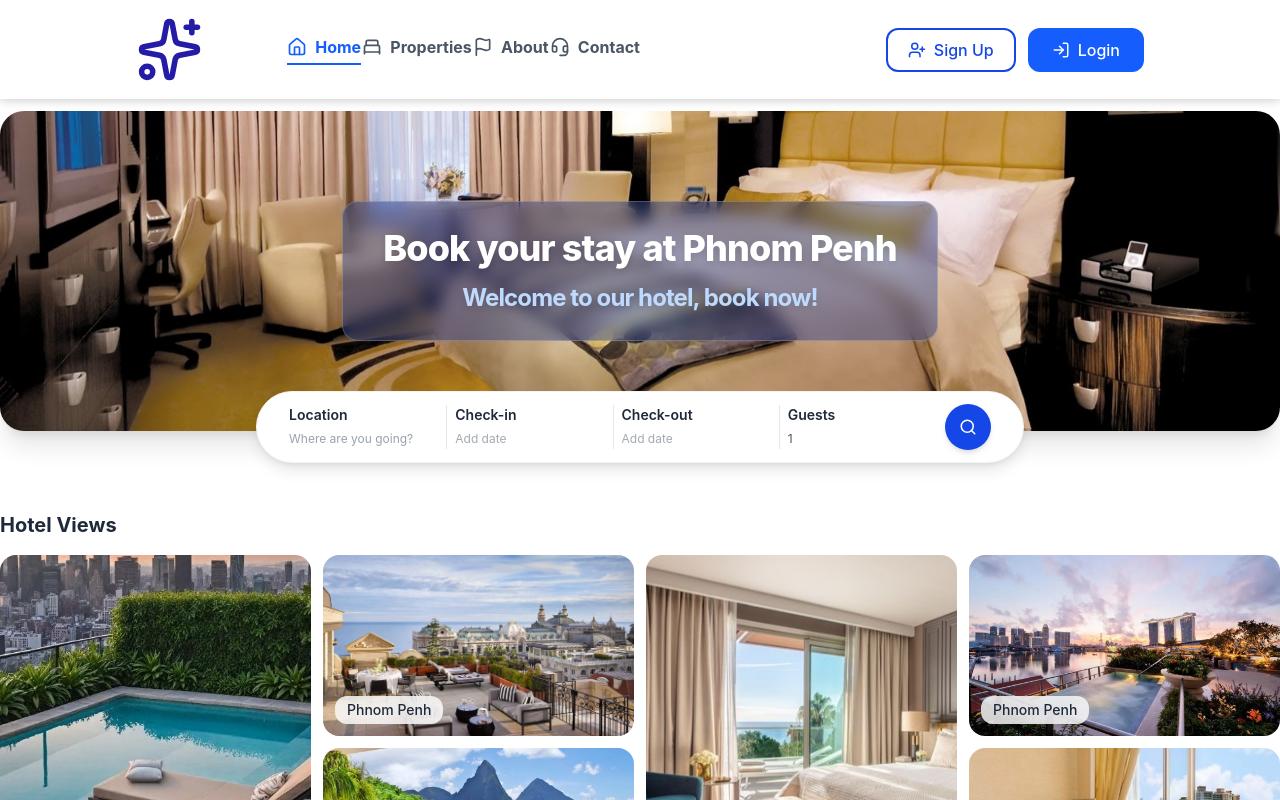
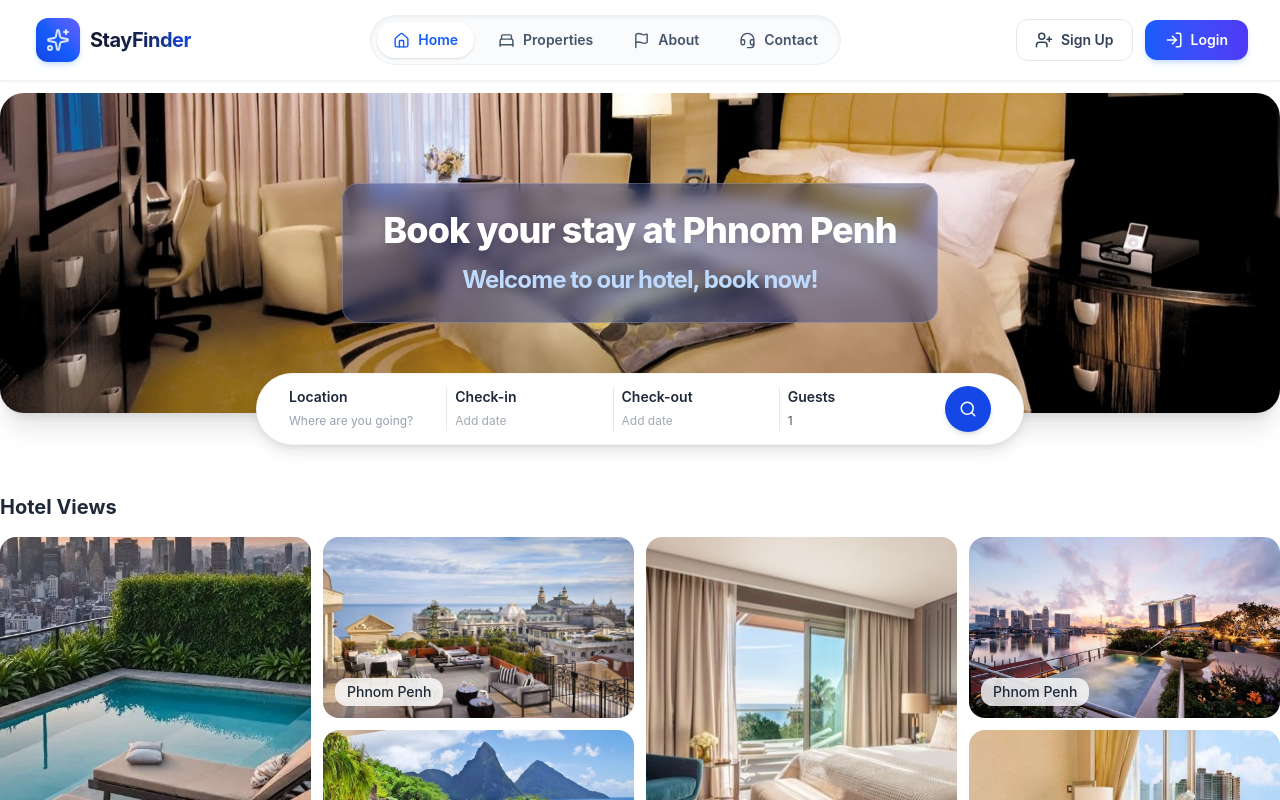
Before and after one commit to choemvannin2-hub/Hotel-System-Management-Frontend-React.js-Tailwindcss-, a React (Vite) app: page / in a window 1280 px wide. Shown: the top 800 px of the page. Built offline with nearby package versions, Linux system fonts and the light colour scheme.

Commit message:
MODIFY: redesign navbar style.

```diff
--- a/src/components/layouts/NavBar.jsx
+++ b/src/components/layouts/NavBar.jsx
@@ -32,7 +32,6 @@ const NavBar = () => {
     }
   ]
 
-
   const navigate = useNavigate();
   const location = useLocation();
 
@@ -57,15 +56,24 @@ const NavBar = () => {
   }
 
   return (
-    <main className='hidden md:grid md:grid-cols-[10%_55%_35%] lg:grid-cols-[15%_35%_50%] shadow-glow-gray px-12 xl:px-34 py-4 z-50'>
+    <header className="sticky top-0 z-50 w-full bg-white/80 backdrop-blur-md border-b border-slate-100 shadow-xs">
+      <main className="max-w-7xl mx-auto px-4 sm:px-6 lg:px-8 h-20 flex items-center justify-between gap-6">
 
         {/* LOGO */}
-      <Link to="/" className=''>
-        <Sparkles color="#241ba7" size={67} />
+        <Link
+          to="/"
+          className="flex items-center gap-2.5 shrink-0 group focus:outline-none focus-visible:ring-2 focus-visible:ring-blue-600 rounded-lg p-1"
+        >
+          <div className="flex items-center justify-center size-11 rounded-xl bg-linear-to-tr from-blue-700 via-blue-600 to-indigo-500 text-white shadow-md shadow-blue-500/20 group-hover:scale-105 transition-transform duration-200">
+            <Sparkles size={24} className="animate-pulse" />
+          </div>
+          <span className="text-xl font-bold tracking-tight bg-linear-to-r from-slate-900 via-blue-950 to-blue-700 bg-clip-text text-transparent">
+            StayFinder
+          </span>
         </Link>
 
         {/* NAVBAR */}
-      <nav className='flex justify-between items-center text-gray-900 font-bold'>
+        <nav className="hidden md:flex items-center gap-1 lg:gap-2 bg-slate-50/80 p-1.5 rounded-full border border-slate-200/60 shadow-inner">
           {NavLinks.map((link) => {
             const IconComponent = link.icon
             return (
@@ -74,14 +82,14 @@ const NavBar = () => {
                 to={link.path}
                 end={link.path === '/'}
                 className={({ isActive }) =>
-                `flex items-center gap-2 shrink-0 border-b-2 pb-1 transition-colors duration-200 ${
+                  `flex items-center gap-2 px-4 py-2 rounded-full text-sm font-semibold transition-all duration-200 ${
                     isActive
-                    ? 'text-blue-600 border-blue-600'
-                    : 'text-gray-600 border-transparent hover:text-blue-600'
+                      ? 'bg-white text-blue-600 shadow-sm'
+                      : 'text-slate-600 hover:text-blue-600 hover:bg-slate-100/70'
                   }`
                 }
               >
-              <IconComponent size={20} />
+                <IconComponent size={17} />
                 {link.label}
               </NavLink>
             )
@@ -91,17 +99,17 @@ const NavBar = () => {
         {/* AUTHENTICATION ACTION BUTTONS */}
         {!user ? (
           /* Guest View: Sign Up / Login */
-        <div className='flex items-center justify-end space-x-3'>
+          <div className="flex items-center gap-3">
             <button
               onClick={handleToRegister}
-            className='flex gap-x-2 items-center font-medium border-2 rounded-xl border-blue-700 px-5 py-2 text-blue-700 hover:bg-blue-600 hover:text-white transition-colors duration-200'
+              className="hidden sm:flex gap-x-2 items-center text-sm font-semibold border border-slate-200 hover:border-blue-600 text-slate-700 hover:text-blue-600 px-4.5 py-2.5 rounded-xl hover:bg-blue-50/50 active:scale-[0.98] transition-all duration-200 cursor-pointer"
             >
               <UserPlus size={18} />
               Sign Up
             </button>
             <button
               onClick={handleToLogin}
-            className='flex gap-x-2 items-center bg-blue-600 hover:bg-blue-700 text-white font-medium px-6 py-2.5 rounded-xl transition-colors duration-200'
+              className="flex gap-x-2 items-center text-sm font-semibold bg-linear-to-r from-blue-600 to-indigo-600 hover:from-blue-700 hover:to-indigo-700 text-white px-5 py-2.5 rounded-xl shadow-md shadow-blue-500/20 active:scale-[0.98] transition-all duration-200 cursor-pointer"
             >
               <LogIn size={18} />
               Login
@@ -109,34 +117,34 @@ const NavBar = () => {
           </div>
         ) : (
           /* Authenticated View: Profile dropdown */
-        <div className='relative flex items-center justify-end'>
+          <div className="relative flex items-center justify-end">
             <button
-            type='button'
+              type="button"
               onClick={() => setIsProfileMenuOpen((isOpen) => !isOpen)}
-            aria-label='Open profile menu'
+              aria-label="Open profile menu"
               aria-expanded={isProfileMenuOpen}
-            className='flex size-11 items-center justify-center rounded-full bg-linear-to-br from-blue-600 to-indigo-700 text-base font-bold text-white shadow-sm transition-transform hover:scale-105 focus:outline-none focus:ring-2 focus:ring-blue-500 focus:ring-offset-2 cursor-pointer'
+              className="flex size-10 items-center justify-center rounded-full bg-linear-to-br from-blue-600 to-indigo-600 text-sm font-bold text-white shadow-md shadow-blue-500/20 hover:ring-4 hover:ring-blue-100 focus:outline-none focus:ring-4 focus:ring-blue-100 transition-all duration-200 cursor-pointer"
             >
               {emailInitial}
             </button>
 
             {isProfileMenuOpen && (
-            <div className='absolute right-0 top-14 z-50 w-64 rounded-xl border border-gray-100 bg-white p-3 shadow-xl'>
-              <div className='flex min-w-0 items-center gap-x-3 border-b border-gray-100 pb-3'>
-                <div className='flex size-11 shrink-0 items-center justify-center rounded-full bg-linear-to-br from-blue-600 to-indigo-700 text-base font-bold text-white'>
+              <div className="absolute right-0 top-14 z-50 w-72 rounded-2xl border border-slate-100 bg-white/95 backdrop-blur-xl p-4 shadow-2xl ring-1 ring-slate-900/5 animate-in fade-in zoom-in-95 duration-150">
+                <div className="flex min-w-0 items-center gap-x-3.5 border-b border-slate-100 pb-3.5">
+                  <div className="flex size-11 shrink-0 items-center justify-center rounded-full bg-linear-to-br from-blue-600 to-indigo-600 text-base font-bold text-white shadow-sm">
                     {emailInitial}
                   </div>
-                <div className='min-w-0'>
-                  <p className='text-xs font-medium text-gray-500'>Signed in as</p>
-                  <p className='truncate text-sm font-semibold text-gray-800' title={email}>{email}</p>
+                  <div className="min-w-0">
+                    <p className="text-xs font-semibold uppercase tracking-wider text-slate-400">Signed in as</p>
+                    <p className="truncate text-sm font-bold text-slate-800 mt-0.5" title={email}>{email}</p>
                   </div>
                 </div>
                 <button
-                type='button'
+                  type="button"
                   onClick={logout}
-                className='mt-3 flex w-full items-center justify-center gap-x-2 rounded-lg border border-rose-700 px-4 py-2.5 font-medium text-rose-700 transition-colors hover:bg-rose-600 hover:text-white cursor-pointer'
+                  className="mt-3 flex w-full items-center justify-center gap-x-2 rounded-xl bg-rose-50 hover:bg-rose-100 text-rose-600 font-semibold text-sm px-4 py-2.5 transition-colors duration-150 cursor-pointer"
                 >
-                <LogOut size={18} />
+                  <LogOut size={17} />
                   Logout
                 </button>
               </div>
@@ -145,6 +153,7 @@ const NavBar = () => {
         )}
 
       </main>
+    </header>
   )
 }
 
```
Lines whose indentation alone changed are shown as unchanged.
